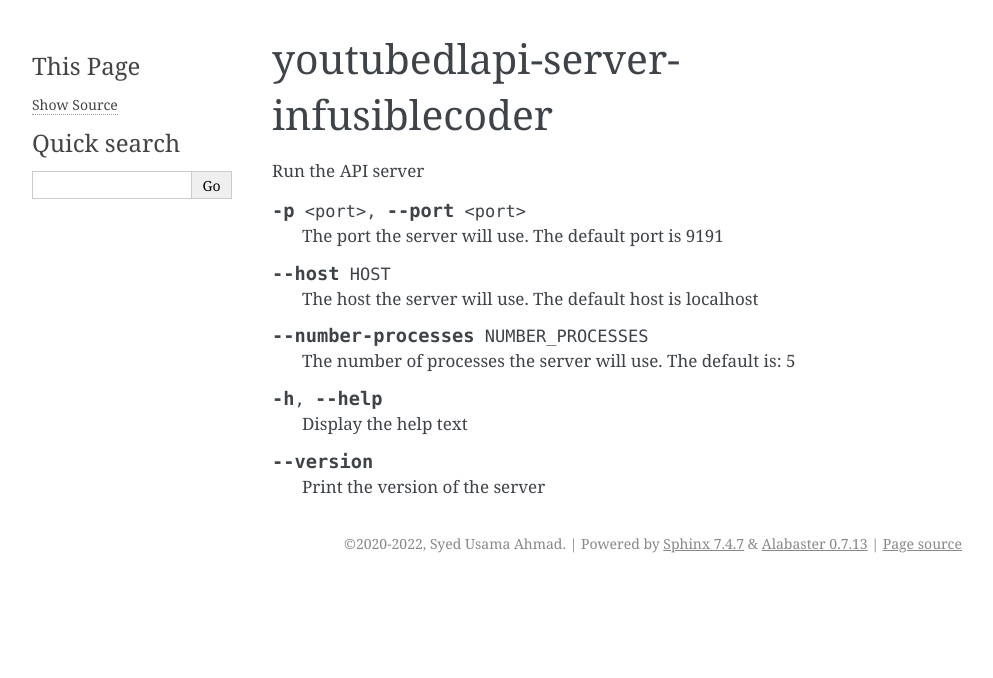
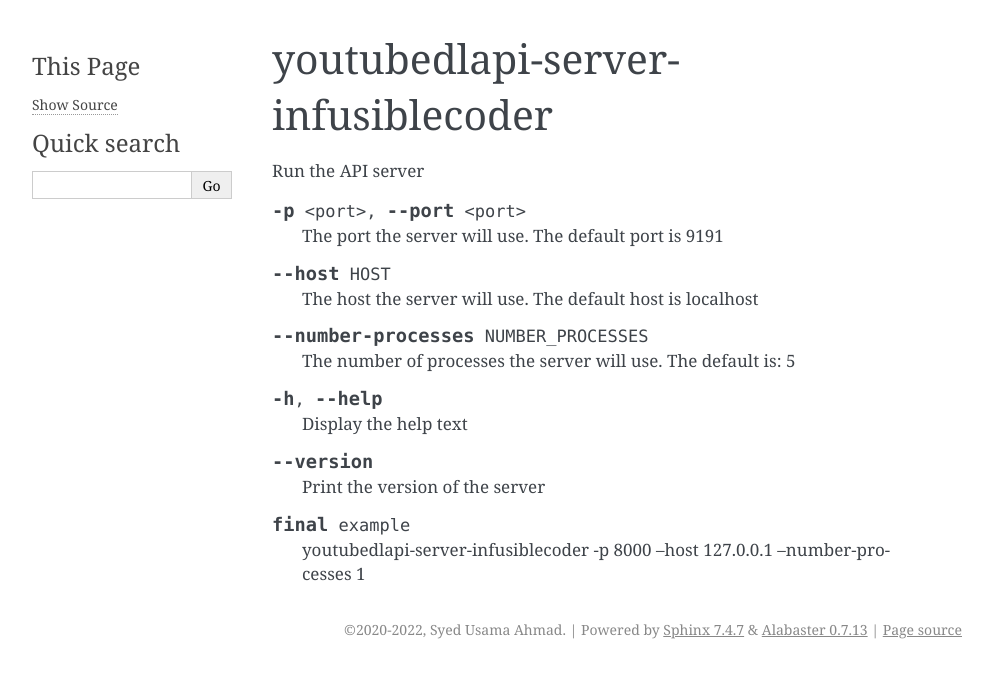
Before and after one commit to syedusama5556/youtubedlapi-server-infusiblecoder, a Sphinx documentation site: the page built from docs/server-manual.rst, in a window 1280 px wide. Shown: the top 678 px of the page, without its empty margins (148-1141 px from the left). Built offline with Sphinx 7.4.7, drawn with Linux system fonts in a browser that asks for light colours.

Commit message:
Update server-manual.rst

```diff
--- a/docs/server-manual.rst
+++ b/docs/server-manual.rst
@@ -24,3 +24,7 @@
 .. option:: --version
 
     Print the version of the server
+
+.. option:: final example
+
+    youtubedlapi-server-infusiblecoder -p 8000 --host 127.0.0.1 --number-processes 1
```
